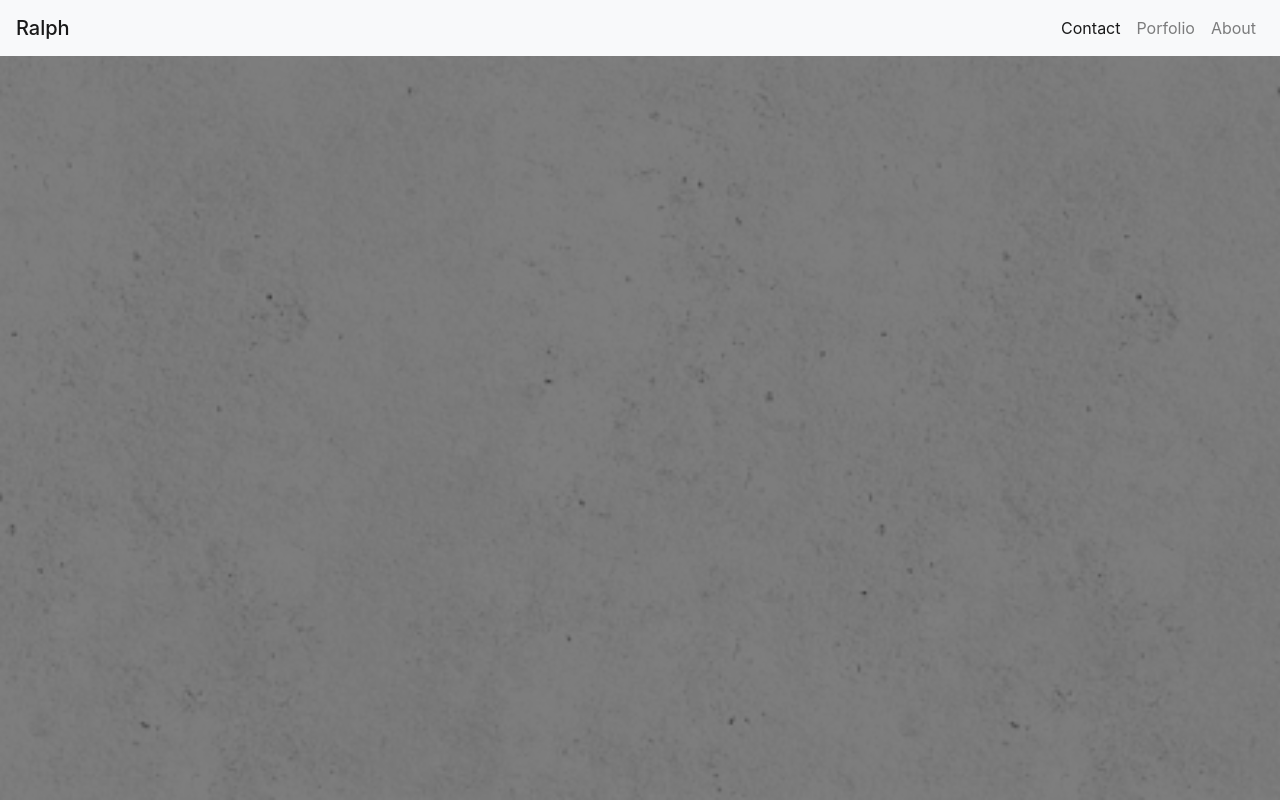
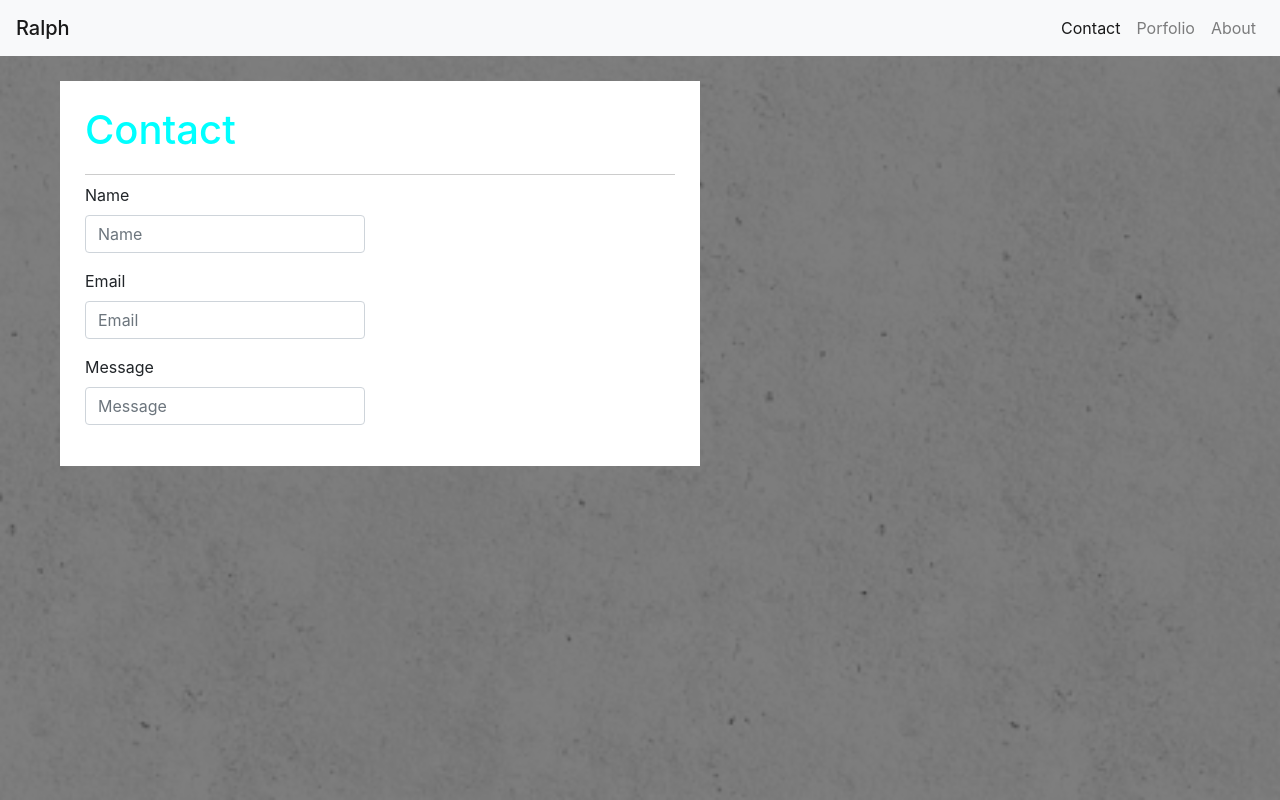
Before and after one commit to SimplyyRalph/Portfolio-1, a plain HTML site: page contact.html in a window 1280 px wide. Drawn offline with nearby package versions, Linux system fonts and the light colour scheme.

Commit message:
Added content to contact.html

```diff
--- a/contact.html
+++ b/contact.html
@@ -44,6 +44,41 @@
 
     </nav>
 
+    <div class="container">
+
+        <h1>Contact</h1>
+
+        <div class="row">
+
+
+
+            <div class="col-md-6">
+
+                <form>
+                    <div class="form-group">
+                        <label for="formGroupExampleInput"> Name </label>
+                        <input type="text" class="form-control" id="formGroupExampleInput" placeholder="Name">
+                    </div>
+
+                    <div class="form-group">
+                        <label for="formGroupExampleInput2"> Email </label>
+                        <input type="text" class="form-control" id="formGroupExampleInput2" placeholder="Email">
+                    </div>
+
+                    <div class="form-group">
+                        <label for="formGroupExampleInput2"> Message </label>
+                        <input type="text" class="form-control" id="formGroupExampleInput2" placeholder="Message">
+                    </div>
+                </form>
+
+
+
+
+            </div>
+
+        </div>
+
+    </div>
     <!--JavaScript-->
     <script src="https://code.jquery.com/jquery-3.3.1.slim.min.js"
         integrity="sha384-q8i/X+965DzO0rT7abK41JStQIAqVgRVzpbzo5smXKp4YfRvH+8abtTE1Pi6jizo" crossorigin="anonymous">
```
Also changed, not shown: styles.css/style.css (+8 -1 lines). Lines whose indentation alone changed are shown as unchanged.
